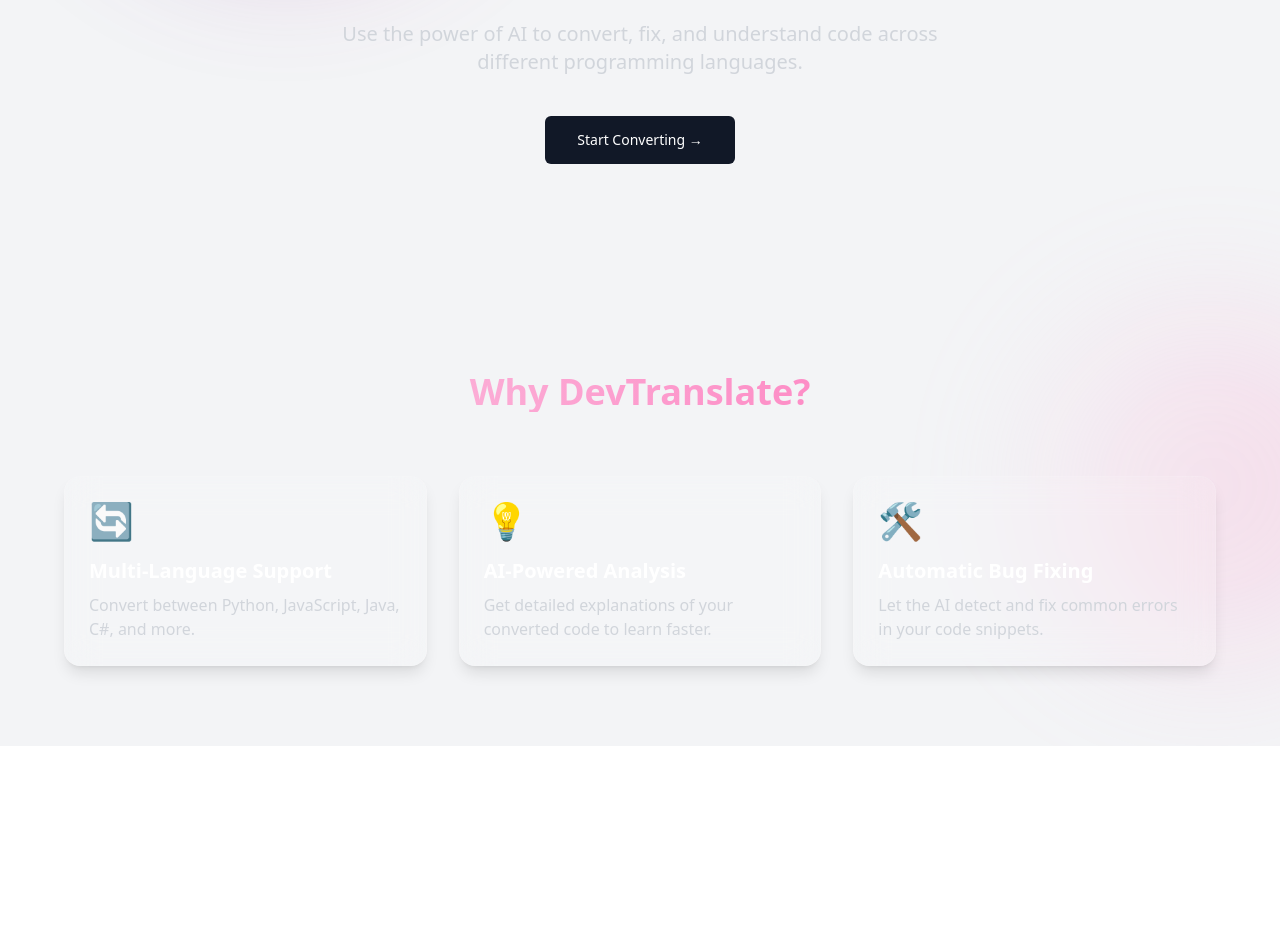
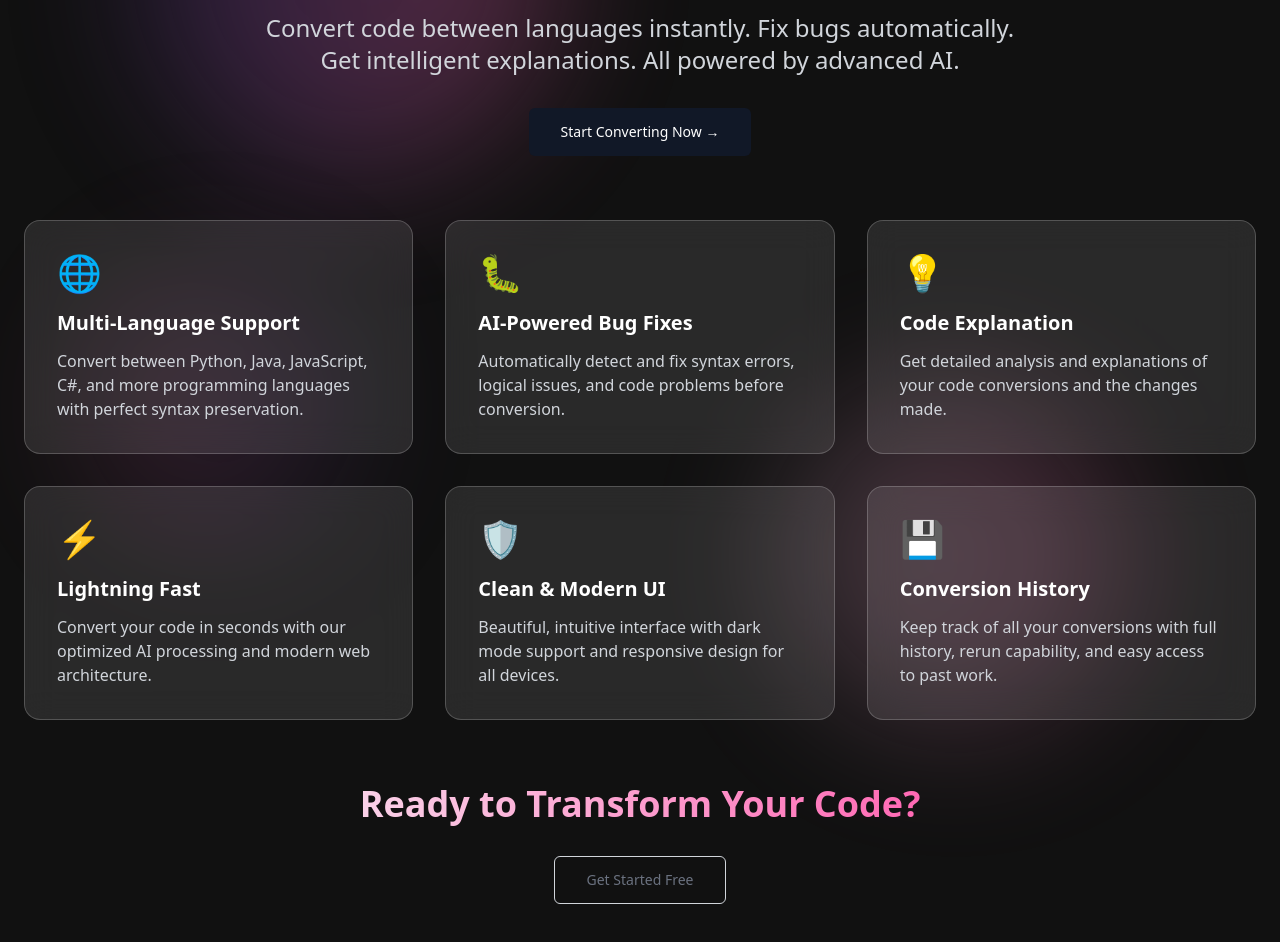
Before and after one commit to aakritiieee7/code-converter-7, a Next.js app in the folder client/: page /landing in a window 1280 px wide. Shown: the part 300-1242 px from the top of the page. Before the commit the page ends 1046 px from the top, so only its background shows below. Built offline with nearby package versions, Linux system fonts and the light colour scheme.

Commit message:
Fix CodeEditor loading background color in dark theme

```diff
--- a/client/pages/index.tsx
+++ b/client/pages/index.tsx
@@ -19,6 +19,7 @@
     const { theme, toggleTheme } = useTheme();
     const [inputCode, setInputCode] = useState('');
     const [outputCode, setOutputCode] = useState('');
+    const [fixedCode, setFixedCode] = useState('');
     const [sourceLang, setSourceLang] = useState<Language>('Python');
     const [targetLang, setTargetLang] = useState<Language>('Java');
     const [loading, setLoading] = useState(false);
@@ -33,15 +34,14 @@
             setSourceLang(itemToRerun.sourceLang as Language);
             setTargetLang(itemToRerun.targetLang as Language);
             setOutputCode('');
-            setAnalysis('');
+            setFixedCode('');
+            setAnalysis('Code loaded from history. Ready to convert.');
         }
     }, []);
 
     const apiBase = (process.env.NEXT_PUBLIC_API_URL || 'http://localhost:5001').replace(/\/$/, '');
 
     const handleConvert = async () => {
-        console.log('Convert button clicked!');
-
         if (!inputCode.trim()) {
             setError('Please enter some code to convert');
             return;
@@ -50,49 +50,47 @@
         setLoading(true);
         setError('');
         setOutputCode('');
+        setFixedCode('');
         setAnalysis('');
 
         try {
-            const apiUrl = `${apiBase}/api/convert`;
-            console.log('Making API call to:', apiUrl);
-
-            const response = await axios.post(apiUrl, {
+            const response = await axios.post(`${apiBase}/api/convert`, {
                 inputCode,
                 sourceLang,
-                targetLang
+                targetLang,
+                useAI: true
             });
 
-            console.log('API Response:', response.data);
+            const analysisText = response.data.analysis || 'No analysis provided.';
 
             if (response.data.convertedCode) {
                 setOutputCode(response.data.convertedCode);
-                setAnalysis(response.data.analysis || 'Conversion completed successfully.');
+                setAnalysis(analysisText);
 
                 addToHistory({
                     sourceLang,
                     targetLang,
                     inputCode,
                     outputCode: response.data.convertedCode,
-                    analysis: response.data.analysis || 'Conversion completed successfully.',
+                    analysis: analysisText,
                     type: 'convert'
                 });
             } else if (response.data.fixedCode) {
-                setOutputCode(response.data.fixedCode);
-                setAnalysis(response.data.analysis || 'Code was fixed.');
+                setFixedCode(response.data.fixedCode);
+                setAnalysis(analysisText);
 
                 addToHistory({
                     sourceLang,
                     targetLang,
                     inputCode,
                     outputCode: response.data.fixedCode,
-                    analysis: response.data.analysis || 'Code was fixed.',
+                    analysis: analysisText,
                     type: 'fix'
                 });
             } else {
-                setError('No converted code received from server.');
+                setError('Unexpected response format from server.');
             }
         } catch (err) {
-            console.error('Conversion error:', err);
             if (axios.isAxiosError(err)) {
                 if (err.response) {
                     setError(`Server error: ${err.response.data?.error || err.response.statusText}`);
@@ -109,22 +107,28 @@
         }
     };
 
+    const handleReplaceFixed = () => {
+        setInputCode(fixedCode);
+        setFixedCode('');
+        setAnalysis('Fixed code applied. Press Convert to get target code.');
+    };
+
     const handleClearAll = () => {
-        console.log('Clear All button clicked!');
         setInputCode('');
         setOutputCode('');
+        setFixedCode('');
         setAnalysis('');
         setError('');
     };
 
     const handleCopy = (text: string) => {
-        navigator.clipboard.writeText(text).then(() => {
-            alert('Copied to clipboard!');
-        });
+        if (!text) return;
+        navigator.clipboard.writeText(text);
+        alert('Copied to clipboard!');
     };
 
     return (
-        <div className={`flex flex-col min-h-screen font-sans transition-colors duration-300 ${theme === 'dark' ? 'bg-brand-dark text-white' : 'bg-gray-50 text-black'}`}>
+        <>
             <Head>
                 <title>AI Code Converter - DevTranslate</title>
                 <meta name="description" content="Convert code from one language to another" />
@@ -159,92 +163,67 @@
                     </div>
                 </header>
 
-                <main className="flex-grow w-full max-w-7xl mx-auto p-4 md:p-6 relative z-10">
-                    <div className="grid grid-cols-1 md:grid-cols-2 gap-6">
-                        <div className="flex flex-col space-y-4">
-                            <div className="flex items-center space-x-4">
-                                <span className="font-semibold">From:</span>
-                                <div className="flex-grow">
-                                    <Select
-                                        value={sourceLang}
-                                        onChange={(e) => setSourceLang(e.target.value as Language)}
-                                        disabled={loading}
-                                    >
-                                        {LANGUAGES.map(lang => (
-                                            <option key={lang} value={lang}>{lang}</option>
-                                        ))}
-                                    </Select>
-                                </div>
+                <main className="max-w-7xl mx-auto p-6 relative z-10">
+                    <div className="grid grid-cols-1 lg:grid-cols-2 gap-8">
+                        <div className="bg-white/80 dark:bg-brand-dark/50 p-6 rounded-2xl shadow-lg border border-black/10 dark:border-white/10 backdrop-blur-lg">
+                            <div className="flex justify-between items-center mb-4">
+                                <label className="text-lg font-medium">Source Code</label>
+                                <Select value={sourceLang} onChange={(e) => setSourceLang(e.target.value as Language)}>
+                                    {LANGUAGES.map((lang) => <option key={lang} value={lang}>{lang}</option>)}
+                                </Select>
                             </div>
-                            <div className="h-[400px]">
-                                <CodeEditor
-                                    language={sourceLang}
-                                    value={inputCode}
-                                    onChange={setInputCode}
-                                    readOnly={loading}
-                                />
-                            </div>
+                            <CodeEditor value={inputCode} onChange={setInputCode} language={sourceLang} />
                         </div>
 
-                        <div className="flex flex-col space-y-4">
-                            <div className="flex items-center space-x-4">
-                                <span className="font-semibold">To:</span>
-                                <div className="flex-grow">
-                                    <Select
-                                        value={targetLang}
-                                        onChange={(e) => setTargetLang(e.target.value as Language)}
-                                        disabled={loading}
-                                    >
-                                        {LANGUAGES.map(lang => (
-                                            <option key={lang} value={lang}>{lang}</option>
-                                        ))}
-                                    </Select>
-                                </div>
+                        <div className="bg-white/80 dark:bg-brand-dark/50 p-6 rounded-2xl shadow-lg border border-black/10 dark:border-white/10 backdrop-blur-lg">
+                            <div className="flex justify-between items-center mb-4">
+                                <label className="text-lg font-medium">Converted Code</label>
+                                <Select value={targetLang} onChange={(e) => setTargetLang(e.target.value as Language)}>
+                                    {LANGUAGES.map((lang) => <option key={lang} value={lang}>{lang}</option>)}
+                                </Select>
                             </div>
-                            <div className="h-[400px]">
-                                <CodeEditor
-                                    value={outputCode}
-                                    language={targetLang}
-                                    onChange={setOutputCode}
-                                    readOnly
-                                />
-                            </div>
+                            <CodeEditor value={outputCode} onChange={() => {}} language={targetLang} readOnly />
                         </div>
                     </div>
 
-                    {error && (
-                        <div className="text-center text-red-500 dark:text-hot-pink mt-6 p-4 bg-red-500/10 rounded-lg border border-red-500/20">
-                            {error}
+                    {analysis && (
+                        <div className="mt-8 bg-white/80 dark:bg-brand-dark/50 p-6 rounded-2xl shadow-lg border border-black/10 dark:border-white/10 backdrop-blur-lg">
+                            <h2 className="text-xl font-semibold mb-4">AI Analysis</h2>
+                            <p className="text-sm mb-4 text-gray-600 dark:text-gray-300">{analysis}</p>
+                            {fixedCode && (
+                                <>
+                                    <div className="h-[250px]">
+                                        <CodeEditor value={fixedCode} onChange={() => {}} language={sourceLang} readOnly />
+                                    </div>
+                                    <div className="flex gap-4 mt-4">
+                                        <Button onClick={handleReplaceFixed} variant="secondary">
+                                            Use Fixed Code
+                                        </Button>
+                                        <Button onClick={() => handleCopy(fixedCode)} variant="outline">
+                                            Copy Fixed Code
+                                        </Button>
+                                    </div>
+                                </>
+                            )}
                         </div>
                     )}
 
-                    {analysis && (
-                        <div className="mt-6 p-4 bg-brand-dark/50 rounded-lg">
-                            <h3 className="font-semibold mb-2">Analysis</h3>
-                            <p className="text-sm whitespace-pre-wrap">{analysis}</p>
-                            <Button onClick={() => handleCopy(analysis)} variant="outline" size="sm" className="mt-2">
-                                Copy Analysis
-                            </Button>
-                        </div>
+                    <div className="mt-8 flex justify-center gap-6">
+                        <Button onClick={handleConvert} disabled={loading} size="lg">
+                            {loading ? 'Converting...' : 'Convert Code'}
+                        </Button>
+                        <Button onClick={handleClearAll} variant="secondary" size="lg">
+                            Clear All
+                        </Button>
+                    </div>
+
+                    {error && (
+                        <p className="text-center text-red-500 dark:text-hot-pink mt-6 p-4 bg-red-500/10 rounded-lg border border-red-500/20">
+                            {error}
+                        </p>
                     )}
-
-                    <div className="mt-8 flex justify-center gap-6 relative z-20">
-                        <button
-                            onClick={handleConvert}
-                            disabled={loading}
-                            className="px-8 py-3 bg-gradient-to-r from-deep-purple to-hot-pink text-white font-medium rounded-lg hover:shadow-lg hover:shadow-hot-pink/30 hover:scale-105 transition-all duration-300 disabled:opacity-50 disabled:cursor-not-allowed"
-                        >
-                            {loading ? 'Converting...' : 'Convert Code'}
-                        </button>
-                        <button
-                            onClick={handleClearAll}
-                            className="px-8 py-3 bg-gray-100 text-gray-800 hover:bg-gray-200 border border-gray-200 dark:bg-white/10 dark:text-white dark:hover:bg-white/20 dark:border-transparent font-medium rounded-lg transition-all duration-300"
-                        >
-                            Clear All
-                        </button>
-                    </div>
                 </main>
             </div>
-        </div>
+        </>
     );
 }
--- a/client/pages/landing.tsx
+++ b/client/pages/landing.tsx
@@ -1,30 +1,24 @@
+import { useState, useEffect } from 'react';
 import Head from 'next/head';
+import Link from 'next/link';
 import { useTheme } from '../lib/themeContext';
 import Button from '../components/ui/button';
-import Link from 'next/link';
 
-const FeatureCard = ({ icon, title, description }: { icon: string; title:string; description: string }) => (
-  <div className="bg-white/10 dark:bg-brand-dark/50 p-6 rounded-2xl shadow-lg border border-white/10 backdrop-blur-lg hover:scale-105 hover:-rotate-1 transition-transform duration-300">
-    <div className="text-4xl mb-4">{icon}</div>
-    <h3 className="text-xl font-bold mb-2 text-white">{title}</h3>
-    <p className="text-gray-300">{description}</p>
-  </div>
-);
-
-export default function LandingPage() {
+export default function Landing() {
   const { theme, toggleTheme } = useTheme();
 
   return (
     <>
       <Head>
-        <title>Code Convertor</title>
-        <meta name="description" content="Instantly convert, fix, and understand code across different programming languages." />
+        <title>DevTranslate - AI Code Converter</title>
+        <meta name="description" content="Transform code between languages with AI-powered precision" />
       </Head>
 
-      <div className={`min-h-screen w-full relative overflow-hidden font-sans transition-colors duration-300 ${theme === 'dark' ? 'bg-brand-dark text-white' : 'bg-gray-100 text-black'}`}>
+      <div className="min-h-screen bg-brand-dark text-white relative overflow-hidden">
         <div className="absolute top-0 left-0 w-full h-full z-0">
-          <div className="absolute top-[-10%] left-[5%] w-96 h-96 bg-gradient-to-r from-deep-purple to-hot-pink rounded-full opacity-30 filter blur-3xl animate-blob-float" />
-          <div className="absolute bottom-[5%] right-[-5%] w-80 h-80 bg-gradient-to-r from-baby-pink to-hot-pink rounded-full opacity-20 filter blur-3xl animate-blob-float animation-delay-4000" />
+          <div className="absolute top-[10%] left-[10%] w-96 h-96 bg-gradient-to-r from-deep-purple to-hot-pink rounded-full opacity-30 filter blur-3xl animate-blob-float" />
+          <div className="absolute bottom-[15%] right-[15%] w-80 h-80 bg-gradient-to-r from-baby-pink to-hot-pink rounded-full opacity-20 filter blur-3xl animate-blob-float animation-delay-4000" />
+          <div className="absolute top-[50%] left-[5%] w-64 h-64 bg-gradient-to-r from-hot-pink to-deep-purple rounded-full opacity-15 filter blur-3xl animate-blob-float animation-delay-2000" />
         </div>
 
         <header className="fixed top-0 left-0 right-0 z-50 bg-brand-dark/50 backdrop-blur-md border-b border-white/10">
@@ -46,35 +40,93 @@
           </div>
         </header>
 
-        <main className="pt-24 relative z-10">
-          <section className="py-20 md:py-32 px-6 text-center">
-            <div className="max-w-4xl mx-auto animate-fade-in-up">
-              <h1 className="text-5xl md:text-7xl font-extrabold mb-6 bg-gradient-to-r from-white via-baby-pink to-hot-pink bg-clip-text text-transparent">
-                Translate Code Instantly
+        <main className="relative z-10 pt-24">
+          <div className="max-w-7xl mx-auto px-6 py-12">
+            <div className="text-center mb-16">
+              <h1 className="text-5xl md:text-7xl font-bold mb-6">
+                <span className="bg-gradient-to-r from-baby-pink via-hot-pink to-deep-purple bg-clip-text text-transparent">
+                  Transform Code
+                </span>
+                <br />
+                <span className="text-white">With AI Power</span>
               </h1>
-              <p className="text-lg md:text-xl text-gray-300 mb-10 max-w-2xl mx-auto">
-                Use the power of AI to convert, fix, and understand code across different programming languages.
+              <p className="text-xl md:text-2xl text-gray-300 mb-8 max-w-3xl mx-auto">
+                Convert code between languages instantly. Fix bugs automatically. Get intelligent explanations. All powered by advanced AI.
               </p>
-              <div className="flex gap-4 justify-center">
-                <Link href="/" passHref>
-                    <a><Button size="lg">Start Converting →</Button></a>
-                </Link>
+              <Link href="/" passHref>
+                <a>
+                  <Button size="lg" className="text-lg px-8 py-4">
+                    Start Converting Now →
+                  </Button>
+                </a>
+              </Link>
+            </div>
+
+            <div className="grid grid-cols-1 md:grid-cols-2 lg:grid-cols-3 gap-8 mb-16">
+              <div className="bg-white/10 backdrop-blur-lg rounded-2xl p-8 border border-white/20 hover:bg-white/15 transition-all duration-300">
+                <div className="text-4xl mb-4">🌐</div>
+                <h3 className="text-xl font-semibold mb-3">Multi-Language Support</h3>
+                <p className="text-gray-300">
+                  Convert between Python, Java, JavaScript, C#, and more programming languages with perfect syntax preservation.
+                </p>
+              </div>
+
+              <div className="bg-white/10 backdrop-blur-lg rounded-2xl p-8 border border-white/20 hover:bg-white/15 transition-all duration-300">
+                <div className="text-4xl mb-4">🐛</div>
+                <h3 className="text-xl font-semibold mb-3">AI-Powered Bug Fixes</h3>
+                <p className="text-gray-300">
+                  Automatically detect and fix syntax errors, logical issues, and code problems before conversion.
+                </p>
+              </div>
+
+              <div className="bg-white/10 backdrop-blur-lg rounded-2xl p-8 border border-white/20 hover:bg-white/15 transition-all duration-300">
+                <div className="text-4xl mb-4">💡</div>
+                <h3 className="text-xl font-semibold mb-3">Code Explanation</h3>
+                <p className="text-gray-300">
+                  Get detailed analysis and explanations of your code conversions and the changes made.
+                </p>
+              </div>
+
+              <div className="bg-white/10 backdrop-blur-lg rounded-2xl p-8 border border-white/20 hover:bg-white/15 transition-all duration-300">
+                <div className="text-4xl mb-4">⚡</div>
+                <h3 className="text-xl font-semibold mb-3">Lightning Fast</h3>
+                <p className="text-gray-300">
+                  Convert your code in seconds with our optimized AI processing and modern web architecture.
+                </p>
+              </div>
+
+              <div className="bg-white/10 backdrop-blur-lg rounded-2xl p-8 border border-white/20 hover:bg-white/15 transition-all duration-300">
+                <div className="text-4xl mb-4">🛡️</div>
+                <h3 className="text-xl font-semibold mb-3">Clean & Modern UI</h3>
+                <p className="text-gray-300">
+                  Beautiful, intuitive interface with dark mode support and responsive design for all devices.
+                </p>
+              </div>
+
+              <div className="bg-white/10 backdrop-blur-lg rounded-2xl p-8 border border-white/20 hover:bg-white/15 transition-all duration-300">
+                <div className="text-4xl mb-4">💾</div>
+                <h3 className="text-xl font-semibold mb-3">Conversion History</h3>
+                <p className="text-gray-300">
+                  Keep track of all your conversions with full history, rerun capability, and easy access to past work.
+                </p>
               </div>
             </div>
-          </section>
 
-          <section id="features" className="py-20 px-6">
-            <div className="max-w-6xl mx-auto">
-              <div className="text-center mb-16">
-                <h2 className="text-4xl font-bold bg-gradient-to-r from-baby-pink to-hot-pink bg-clip-text text-transparent">Why DevTranslate?</h2>
-              </div>
-              <div className="grid grid-cols-1 md:grid-cols-3 gap-8">
-                <FeatureCard icon="🔄" title="Multi-Language Support" description="Convert between Python, JavaScript, Java, C#, and more." />
-                <FeatureCard icon="💡" title="AI-Powered Analysis" description="Get detailed explanations of your converted code to learn faster." />
-                <FeatureCard icon="🛠️" title="Automatic Bug Fixing" description="Let the AI detect and fix common errors in your code snippets." />
-              </div>
+            <div className="text-center">
+              <h2 className="text-3xl md:text-4xl font-bold mb-8">
+                <span className="bg-gradient-to-r from-baby-pink to-hot-pink bg-clip-text text-transparent">
+                  Ready to Transform Your Code?
+                </span>
+              </h2>
+              <Link href="/" passHref>
+                <a>
+                  <Button size="lg" variant="outline" className="text-lg px-8 py-4">
+                    Get Started Free
+                  </Button>
+                </a>
+              </Link>
             </div>
-          </section>
+          </div>
         </main>
       </div>
     </>
```
Also changed, not shown: client/components/CodeEditor.tsx (+12 -37 lines).
